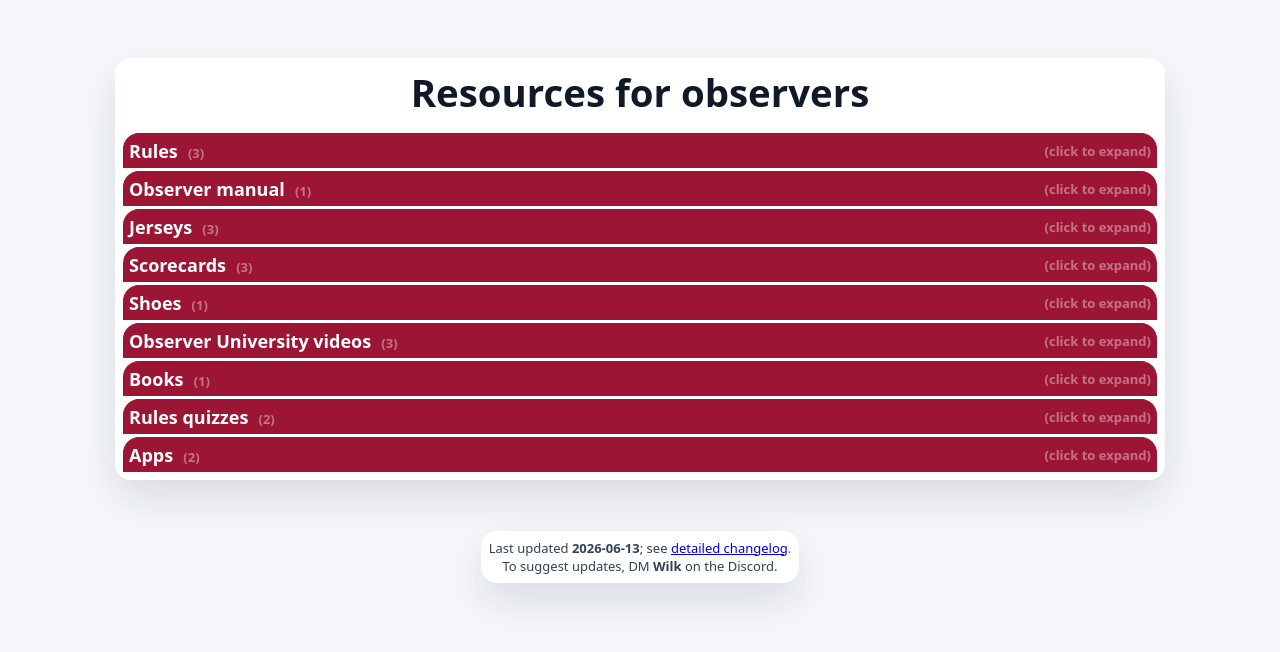
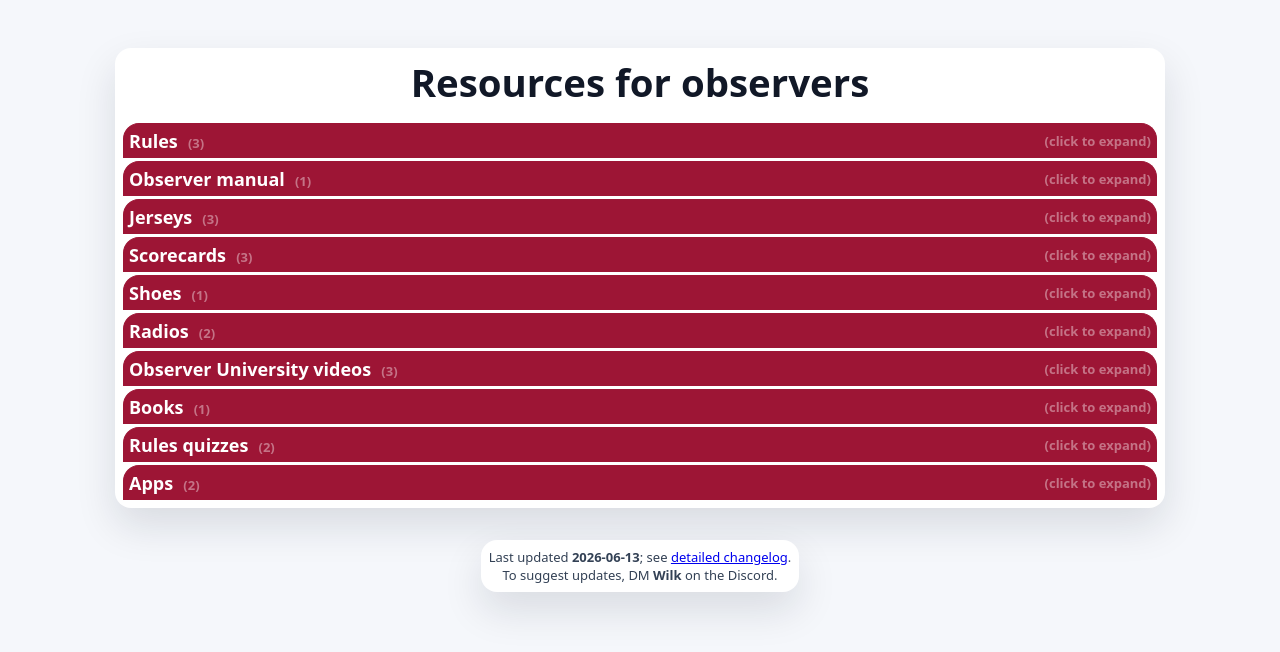
Before and after one commit to jdwilkinson/ObserverResources, a React (Vite) app: page / in a window 1280 px wide. Shown: the top 652 px of the page. Built offline with nearby package versions, Linux system fonts and the light colour scheme.

Commit message:
Add radios.

```diff
--- a/src/App.tsx
+++ b/src/App.tsx
@@ -1,6 +1,6 @@
 import CollapsibleSection from './CollapsibleSection';
 import Resources from './resources/Resources';
-import { App as AppResource, Book, Jersey, ObserverManual, ObserverUniversityVideo, Rules, RulesQuiz, Scorecard, Shoe } from './types/ResourceTypes';
+import { App as AppResource, Book, Jersey, ObserverManual, ObserverUniversityVideo, Radio, Rules, RulesQuiz, Scorecard, Shoe } from './types/ResourceTypes';
 
 const App = () => {
   return (
@@ -34,6 +34,10 @@ const App = () => {
         {/* <CollapsibleSection sectionTitle="Apparel">
           ...
         </CollapsibleSection> */}
+
+        <CollapsibleSection sectionTitle="Radios">
+          {Resources.radios.map((radio: Radio) => (radio.render()))}
+        </CollapsibleSection>
 
         <CollapsibleSection sectionTitle="Observer University videos">
           {Resources.observerUniversityVideos.map((video: ObserverUniversityVideo) => (video.render()))}
--- a/src/resources/Resources.tsx
+++ b/src/resources/Resources.tsx
@@ -1,5 +1,5 @@
 import data from "./resources.json";
-import { App, Book, Jersey, ObserverManual, ObserverUniversityVideo, Rules, RulesQuiz, Scorecard, Shoe } from "../types/ResourceTypes";
+import { App, Book, Jersey, ObserverManual, ObserverUniversityVideo, Radio, Rules, RulesQuiz, Scorecard, Shoe } from "../types/ResourceTypes";
 
 const Resources = {
     "apps": data.apps.map(app => App.createFromObject(app)),
@@ -7,6 +7,7 @@ const Resources = {
     "jerseys": data.jerseys.map(jersey => Jersey.createFromObject(jersey)),
     "observerManuals": data.observerManuals.map(manual => ObserverManual.createFromObject(manual)),
     "observerUniversityVideos": data.observerUniversityVideos.map(video => ObserverUniversityVideo.createFromObject(video)),
+    "radios": data.radios.map(radio => Radio.createFromObject(radio)),
     "rules": data.rules.map(rule => Rules.createFromObject(rule)),
     "rulesQuizzes": data.rulesQuizzes.map(quiz => RulesQuiz.createFromObject(quiz)),
     "scorecards": data.scorecards.map(sc => Scorecard.createFromObject(sc)),
--- a/src/resources/resources.json
+++ b/src/resources/resources.json
@@ -115,6 +115,28 @@
             "link": "https://www.youtube.com/watch?v=5ayEnILKlK4"
         }
     ],
+    "radios": [
+        {
+            "id": "radio-ejeas-v4",
+            "image": {
+                "sourceUrl": "/radios/radio-ejeas-v4.jpg",
+                "width": 200,
+                "height": 146
+            },
+            "description": "Ejeas V4",
+            "link": "https://www.amazon.com/EJEAS-Motorcycle-Bluetooth-Real-time-Simultaneously/dp/B09ZDYR5KG/"
+        },
+        {
+            "id": "radio-ejeas-v6",
+            "image": {
+                "sourceUrl": "/radios/radio-ejeas-v6.jpg",
+                "width": 200,
+                "height": 142
+            },
+            "description": "Ejeas V6",
+            "link": "https://www.amazon.com/EJEAS-Motorcycle-Bluetooth-Real-time-Simultaneously/dp/B07BPX8RH9/"
+        }
+    ],
     "rules": [
         {
             "id": "rules-usau",
--- a/src/types/ResourceTypes.tsx
+++ b/src/types/ResourceTypes.tsx
@@ -31,6 +31,12 @@ export class ObserverUniversityVideo extends Resource {
     }
 }
 
+export class Radio extends Resource {
+    static createFromObject(obj: ResourceProperties): Radio {
+        return new Radio("Radio", obj);
+    }
+}
+
 export class Rules extends Resource {
     static createFromObject(obj: ResourceProperties): Rules {
         return new Rules("Rules", obj);
```
Also changed, not shown: public/radios/radio-ejeas-v4.jpg (added), public/radios/radio-ejeas-v6.jpg (added).
